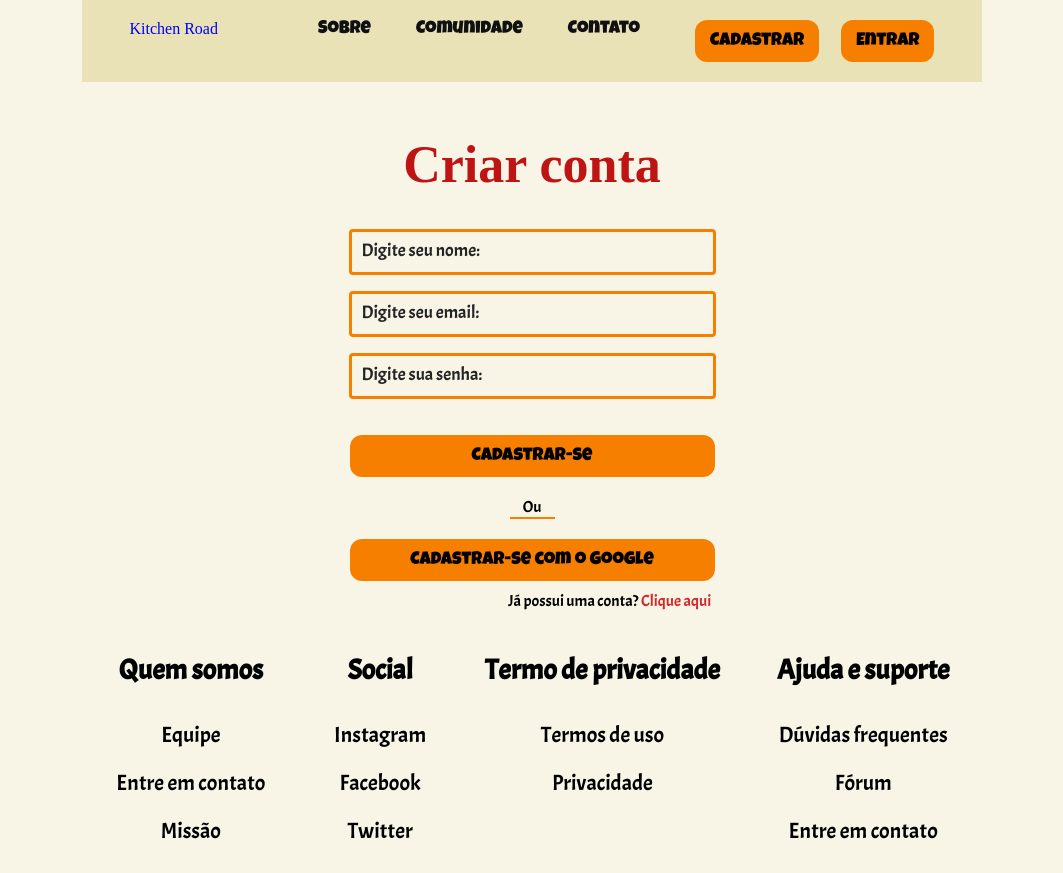
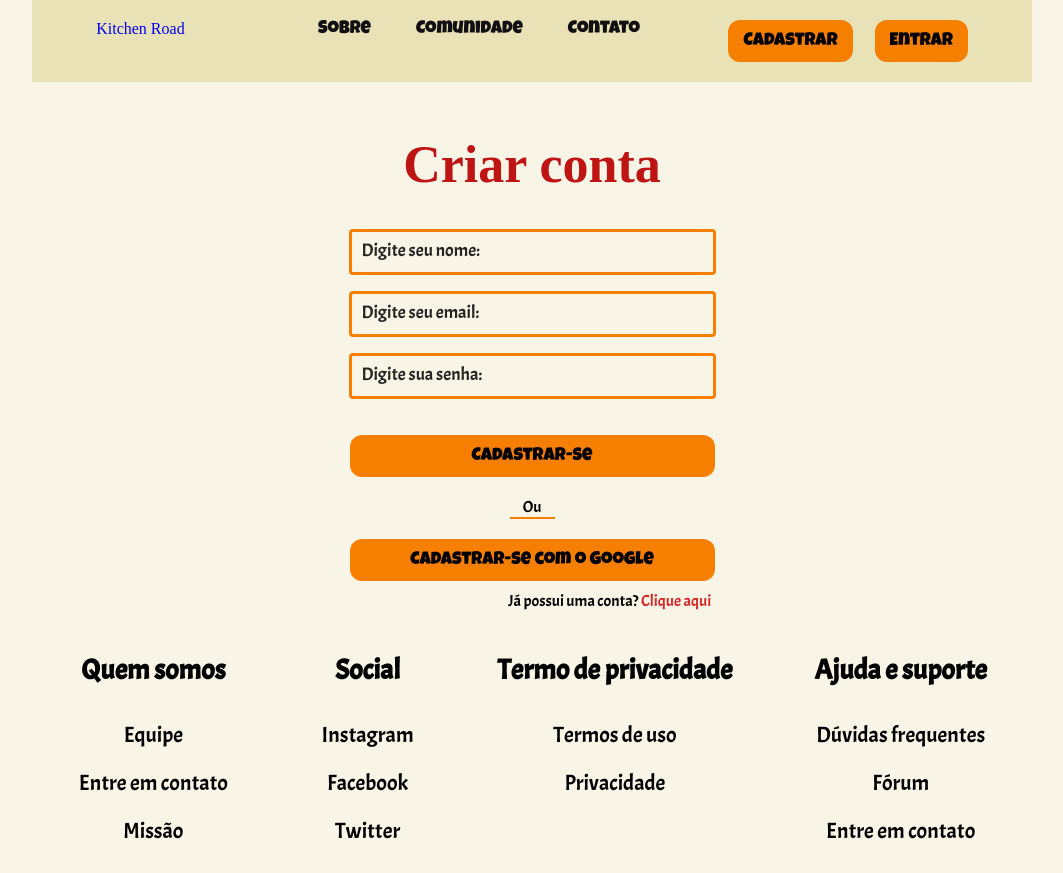
Before and after one commit to Kitchen-Road/KitchenRoad-Frontend, a React (Create React App) app in the folder app/: page / in a window 1280 px wide. Shown: the whole page, without its empty margins (108-1171 px from the left). Built offline with nearby package versions, Linux system fonts and the light colour scheme.

Commit message:
(#1) correções na importação do form

```diff
--- a/app/src/assets/css/general.scss
+++ b/app/src/assets/css/general.scss
@@ -6,7 +6,7 @@ body, ul, li, p {
 
   body {
     background-color: #F8F5E7;
-    max-width: 900px;
+    max-width: 1000px;
     margin: 0 auto !important;
   }
 
--- a/app/src/components/container/Register.js
+++ b/app/src/components/container/Register.js
@@ -1,6 +1,5 @@
 import React from 'react';
-
-import Form from '../utils/form';
+import Form from '../utils/Form';
 
 
 const Register = () => {
```
